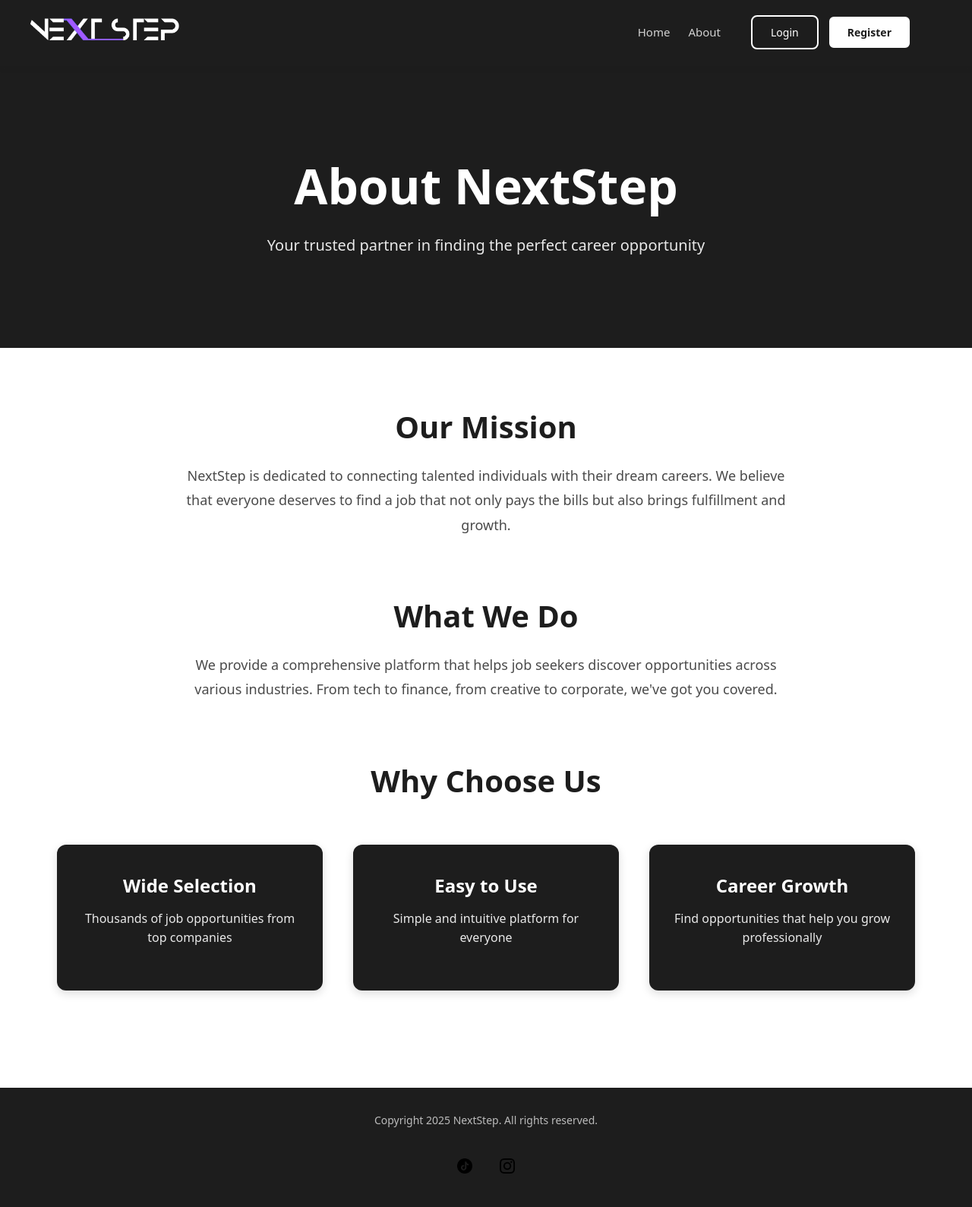
After one commit to firaz28/NextSTEPmam, a PHP site: page /Html/about.html in a window 1280 px wide. The commit adds this page. Shown: the whole page at 76% size. Run offline with PHP 8.4, Linux system fonts and the light colour scheme.

Commit message:
update dawg

```diff
--- /dev/null
+++ b/Html/about.html
@@ -0,0 +1,99 @@
+<!DOCTYPE html>
+<html lang="en">
+<head>
+    <meta charset="UTF-8">
+    <meta name="viewport" content="width=device-width, initial-scale=1.0">
+    <title>About - NextStep</title>
+    <link rel="icon" href="/Asset/Next Step logo 1.png">
+    <link rel="stylesheet" href="/Style/header.css">
+    <link rel="stylesheet" href="/Style/footer.css">
+    <link rel="stylesheet" href="/Style/about.css">
+    <link rel="stylesheet" href="/Style/main.css">
+    <link rel="stylesheet" href="/bootstrap-5.0.2-dist/css/bootstrap.min.css">
+</head>
+<body>
+    <!-- Header -->
+    <header class="header">
+        <nav class="nav">
+            <div class="nav-logo">
+                <a href="/Html/home.html">
+                    <img src="/Asset/Next Step logo 2.png" alt="Next Step Logo">
+                </a>
+            </div>
+            <div class="nav-menu">
+                <ul class="nav-menu-list">
+                    <li class="nav-menu-item">
+                        <a href="/Html/home.html" class="nav-menu-link">Home</a>
+                    </li>
+                    <li class="nav-menu-item">
+                        <a href="/Html/about.html" class="nav-menu-link">About</a>
+                    </li>
+                </ul>
+                <div class="nav-menu-button">
+                    <button class="nav-menu-button-login">Login</button>
+                    <button class="nav-menu-button-register">Register</button>
+                </div>
+            </div>
+        </nav>
+    </header>
+    <!-- main -->
+    <main class="about-main">
+        <section class="about-hero">
+            <h1 class="about-hero-title">About NextStep</h1>
+            <p class="about-hero-desc">Your trusted partner in finding the perfect career opportunity</p>
+        </section>
+
+        <section class="about-content">
+            <div class="about-container">
+                <div class="about-section">
+                    <h2 class="about-section-title">Our Mission</h2>
+                    <p class="about-section-text">
+                        NextStep is dedicated to connecting talented individuals with their dream careers.
+                        We believe that everyone deserves to find a job that not only pays the bills but
+                        also brings fulfillment and growth.
+                    </p>
+                </div>
+
+                <div class="about-section">
+                    <h2 class="about-section-title">What We Do</h2>
+                    <p class="about-section-text">
+                        We provide a comprehensive platform that helps job seekers discover opportunities
+                        across various industries. From tech to finance, from creative to corporate,
+                        we've got you covered.
+                    </p>
+                </div>
+
+                <div class="about-section">
+                    <h2 class="about-section-title">Why Choose Us</h2>
+                    <div class="about-features">
+                        <div class="about-feature-item">
+                            <h3 class="about-feature-title">Wide Selection</h3>
+                            <p class="about-feature-text">Thousands of job opportunities from top companies</p>
+                        </div>
+                        <div class="about-feature-item">
+                            <h3 class="about-feature-title">Easy to Use</h3>
+                            <p class="about-feature-text">Simple and intuitive platform for everyone</p>
+                        </div>
+                        <div class="about-feature-item">
+                            <h3 class="about-feature-title">Career Growth</h3>
+                            <p class="about-feature-text">Find opportunities that help you grow professionally</p>
+                        </div>
+                    </div>
+                </div>
+            </div>
+        </section>
+    </main>
+    <!-- futer -->
+    <footer class="footer">
+        <p class="footer-text">Copyright 2025 NextStep. All rights reserved.</p>
+        <div class="div-footer-sosmed">
+            <a href="#" class="footer-sosmed">
+                <img src="/Asset/tiktok.png" alt="Facebook">
+            </a>
+            <a href="#" class="footer-social-link">
+                <img src="/Asset/Instagram.png" alt="Instagram">
+            </a>
+        </div>
+    </footer>
+</body>
+</html>
--- /dev/null
+++ b/Style/about.css
@@ -0,0 +1,101 @@
+.about-main {
+    min-height: 100vh;
+    background-color: #ffffff;
+}
+
+.about-hero {
+    background-color: #1d1d1d;
+    padding: 120px 40px;
+    text-align: center;
+    color: #ffffff;
+}
+
+.about-hero-title {
+    font-size: 64px;
+    font-weight: 700;
+    color: #ffffff;
+    margin-bottom: 24px;
+}
+
+.about-hero-desc {
+    font-size: 20px;
+    color: #ffffff;
+    opacity: 0.9;
+    max-width: 600px;
+    margin: 0px auto;
+}
+
+.about-content {
+    padding: 80px 40px;
+    background-color: #ffffff;
+}
+
+.about-container {
+    max-width: 1200px;
+    margin: 0px auto;
+}
+
+.about-section {
+    margin-bottom: 80px;
+}
+
+.about-section:last-child {
+    margin-bottom: 0px;
+}
+
+.about-section-title {
+    font-size: 40px;
+    font-weight: 700;
+    color: #1d1d1d;
+    margin-bottom: 24px;
+    text-align: center;
+}
+
+.about-section-text {
+    font-size: 18px;
+    color: #1d1d1d;
+    opacity: 0.8;
+    line-height: 1.8;
+    max-width: 800px;
+    margin: 0px auto;
+    text-align: center;
+}
+
+.about-features {
+    display: flex;
+    gap: 40px;
+    justify-content: center;
+    flex-wrap: wrap;
+    margin-top: 60px;
+}
+
+.about-feature-item {
+    flex: 1;
+    min-width: 280px;
+    max-width: 350px;
+    background-color: #1d1d1d;
+    padding: 40px 32px;
+    border-radius: 12px;
+    text-align: center;
+    box-shadow: 0 4px 12px rgba(29, 29, 29, 0.15);
+    transition: transform 0.3s ease, box-shadow 0.3s ease;
+}
+
+.about-feature-item:hover {
+    transform: translateY(-8px);
+    box-shadow: 0 8px 20px rgba(29, 29, 29, 0.25);
+}
+
+.about-feature-title {
+    font-size: 24px;
+    font-weight: 600;
+    color: #ffffff;
+    margin-bottom: 16px;
+}
+
+.about-feature-text {
+    font-size: 16px;
+    color: #ffffff;
+    opacity: 0.9;
+    line-height: 1.6;
+}
--- a/Style/footer.css
+++ b/Style/footer.css
@@ -0,0 +1,37 @@
+.footer {
+    margin-top: 48px;
+    padding: 32px 0px;
+    background-color: #1d1d1d;
+    display: flex;
+    flex-direction: column;
+    align-items: center;
+    gap: 12px;
+}
+
+.footer-text {
+    font-size: 14px;
+    color: rgba(255, 255, 255, 0.7);
+}
+
+.div-footer-sosmed {
+    display: flex;
+    align-items: center;
+    justify-content: center;
+    gap: 12px;
+}
+
+.footer-sosmed,
+.footer-social-link {
+    width: 44px;
+    height: 44px;
+    display: inline-flex;
+    align-items: center;
+    justify-content: center;
+}
+
+.footer-sosmed img,
+.footer-social-link img {
+    width: 20px;
+    height: 20px;
+    object-fit: contain;
+}
--- a/Style/header.css
+++ b/Style/header.css
@@ -0,0 +1,119 @@
+.header {
+    width: 100%;
+    background-color: #1d1d1d;
+    border-bottom: 2px solid #1d1d1d;
+    box-shadow: 0 2px 8px rgba(29, 29, 29, 0.1);
+    position: sticky;
+    top: 0;
+    z-index: 1000;
+}
+
+.nav {
+    max-width: 1200px;
+    margin: 0px auto;
+    padding: 20px 40px;
+    display: flex;
+    justify-content: space-between;
+    align-items: center;
+}
+
+.nav-logo {
+    display: flex;
+    align-items: center;
+    gap: 12px;
+    text-decoration: none;
+    transition: transform 0.3s ease;
+}
+
+
+.nav-logo img {
+    width: 200px;
+    border-radius: 12px;
+    object-fit: cover;
+    object-position: center;
+    object-fit: contain;
+    object-position: center;
+}
+
+.nav-logo-text {
+    font-size: 22px;
+    font-weight: 700;
+    color: #ffffff;
+    margin: 0px;
+}
+
+.nav-menu {
+    display: flex;
+    align-items: center;
+    gap: 40px;
+}
+
+.nav-menu-list {
+    display: flex;
+    gap: 24px;
+    list-style: none;
+    margin: 0px;
+    padding: 0px;
+}
+
+.nav-menu-item {
+    margin: 0px;
+}
+
+.nav-menu-link {
+    font-size: 15px;
+    color: #ffffff;
+    text-decoration: none;
+    opacity: 0.8;
+    transition: opacity 0.3s ease, color 0.3s ease;
+    padding: 8px 0px;
+    display: block;
+}
+
+.nav-menu-link:hover {
+    opacity: 1;
+    color: #ffffff;
+}
+
+.nav-menu-button {
+    display: flex;
+    align-items: center;
+    gap: 12px;
+}
+
+.nav-menu-button-login {
+    padding: 10px 24px;
+    border-radius: 8px;
+    border: 2px solid #ffffff;
+    background-color: transparent;
+    color: #ffffff;
+    font-size: 14px;
+    font-weight: 500;
+    cursor: pointer;
+    transition: background-color 0.3s ease, color 0.3s ease, transform 0.2s ease;
+}
+
+.nav-menu-button-login:hover {
+    background-color: #ffffff;
+    color: #1d1d1d;
+    transform: translateY(-2px);
+}
+
+.nav-menu-button-register {
+    padding: 10px 24px;
+    border-radius: 8px;
+    border: 2px solid #1d1d1d;
+    background-color: #ffffff;
+    color: #1d1d1d;
+    font-size: 14px;
+    font-weight: 600;
+    cursor: pointer;
+    transition: background-color 0.3s ease, color 0.3s ease, transform 0.2s ease;
+}
+
+.nav-menu-button-register:hover {
+    background-color: #1d1d1d;
+    color: #ffffff;
+    border-color: #ffffff;
+    transform: translateY(-2px);
+}
--- a/Style/main.css
+++ b/Style/main.css
@@ -3,12 +3,12 @@
     padding: 0;
     box-sizing: border-box;
 }
-body{
-    background-color: #f5f5f5;
+body,html{
+    width: 100%;
+    height: 100%;
+    font-family: system-ui, -apple-system, BlinkMacSystemFont, 'Segoe UI', Roboto, Oxygen, Ubuntu, Cantarell, 'Open Sans', 'Helvetica Neue', sans-serif;
 }
-
 img{
     width: 100%;
     height: 100%;
-    object-fit: cover;
 }
```
Also changed, not shown: Html/home.html (+66 -1 lines), Style/home.css (added, +105 -0 lines), Asset/Logo.png (added), Asset/Next Step logo 1.png, Asset/Next Step logo 2.png, Asset/instagram.png (added), Asset/tiktok.png (added), Foto Job/14684408_M-1.jpg (added), Foto Job/Featured-images-adv-tren-pekerjaan-min.jpg (added), Foto Job/Pengangguran.jpg (added), Foto Job/bd904a36-17cd-473d-8351-73ecb08f514f.jpg (added), Foto Job/internship-rendi-photo-backend.png (added), Foto Job/trader-pemula.jpg (added).
